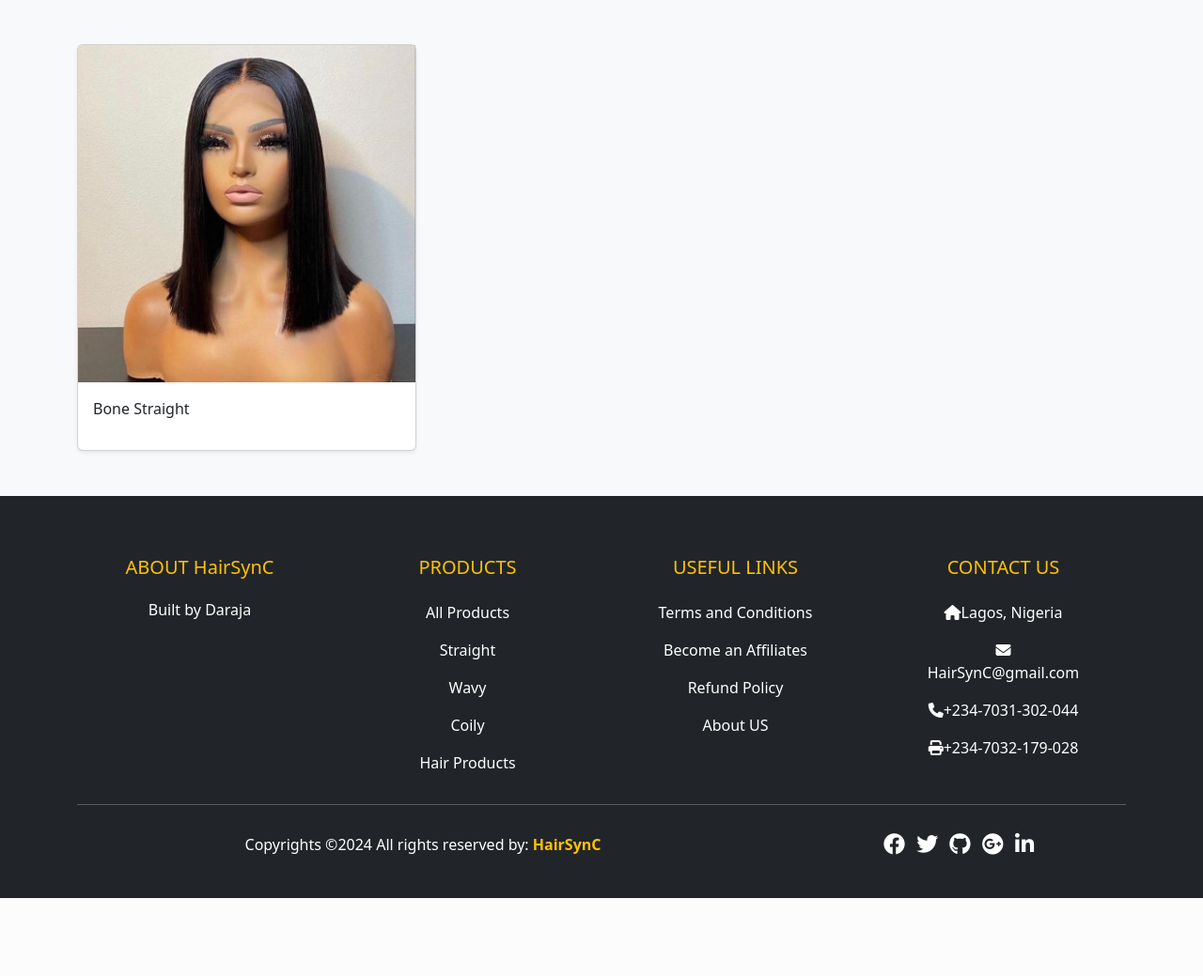
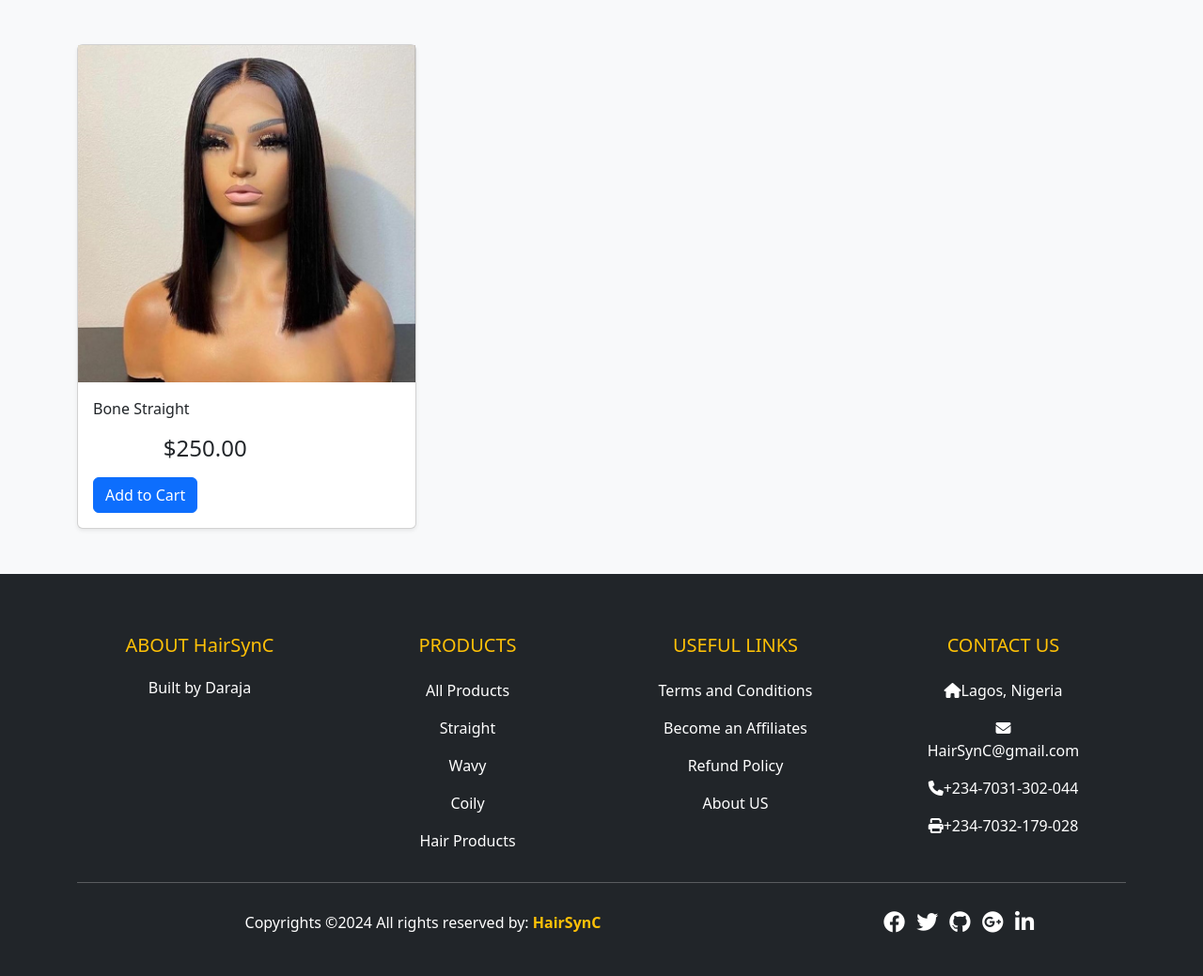
Before and after one commit to NwoguGlory1/HairrSynC, a Django app: page /all-products/ in a window 1280 px wide. Shown: the part 305-1344 px from the top of the page at 94% size. Before the commit the page ends 1261 px from the top, so only its background shows below. Run offline with Django 5.2, Linux system fonts and the light colour scheme; data comes from the database, SQL or seed files in the repository.

Commit message:
Edited all-products page to have Add to Cart button and product price

```diff
--- a/hairsync/templates/store/all-products.html
+++ b/hairsync/templates/store/all-products.html
@@ -28,8 +28,9 @@
                 <img class="img-fluid" alt="Responsive image" src="{{ product.image.url }}">
                 <div class="card-body">
                     <p class="card-text">
-                        <a class="text-dark text-decoration-none" href="{{ product.get_absolute_url }}">{{ product.name }}</a>
-                    </p>
+                        <a class="text-dark text-decoration-none" href="{{ product.get_absolute_url }}">{{ product.name }} </a>
+                        <div class="col-6 text-end"><span class="h4">${{ product.price }}</span></div>
+                    </p><a class="btn btn-primary" href="#">Add to Cart</a>
                         <div class="d-flex justify-content-between align-items-center">
                     <!-- <small class="text-muted">9 mins</small> -->
                     </div>
```
